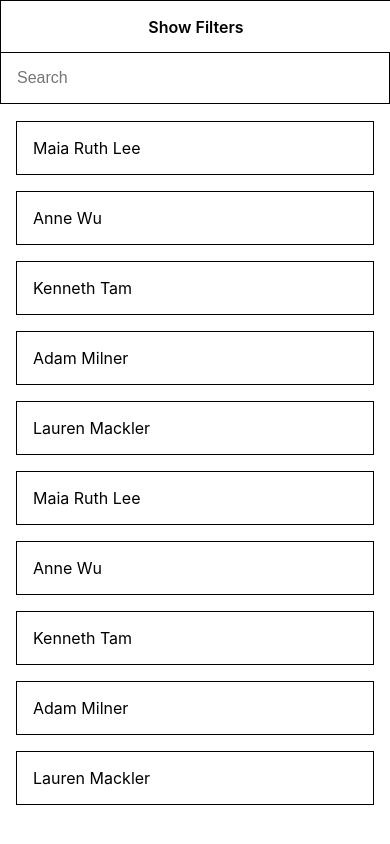
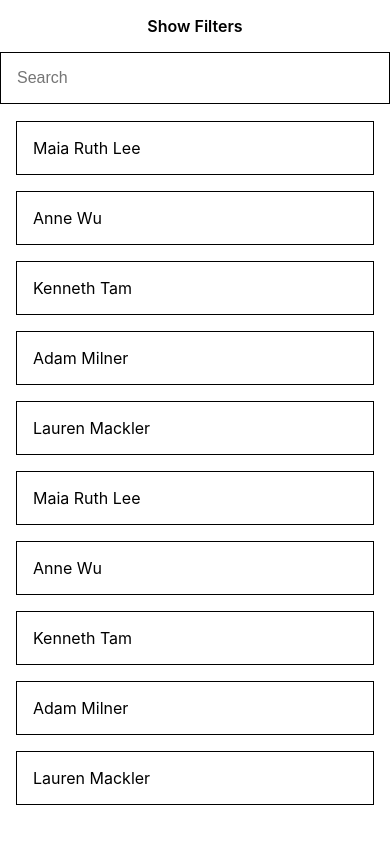
Before and after one commit to mmmanyfold/study-table-ui, a React (Create React App) app: page / in a window 390 px wide. Built offline with nearby package versions, Linux system fonts and the light colour scheme.

Commit message:
tweak styling

```diff
--- a/src/App.css
+++ b/src/App.css
@@ -58,7 +58,8 @@
 }
 
 .no-results {
-  margin-top: 1em;
+  margin-top: 3em;
+  margin-left: 3em;
   font-size: 1.5em;
 }
 
@@ -82,8 +83,6 @@
     display: flex;
     align-items: center;
     justify-content: center;
-    background-color: #fff;
-    border: 1px solid #000;
     font-weight: 600;
   }
   .search-container {
@@ -107,9 +106,9 @@
   }
   .no-results {
     flex: 1;
+    margin-left: 0;
     font-size: 1em;
     text-align: center;
-    margin-top: 3em;
   }
   .tag-list {
     width: 100%;
```
